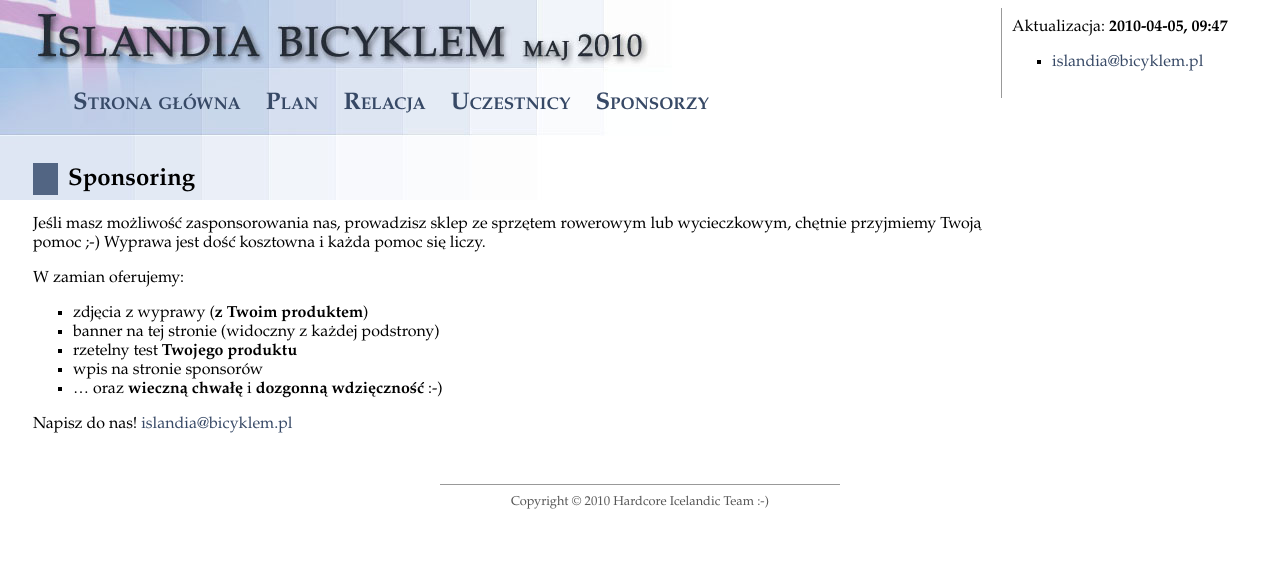
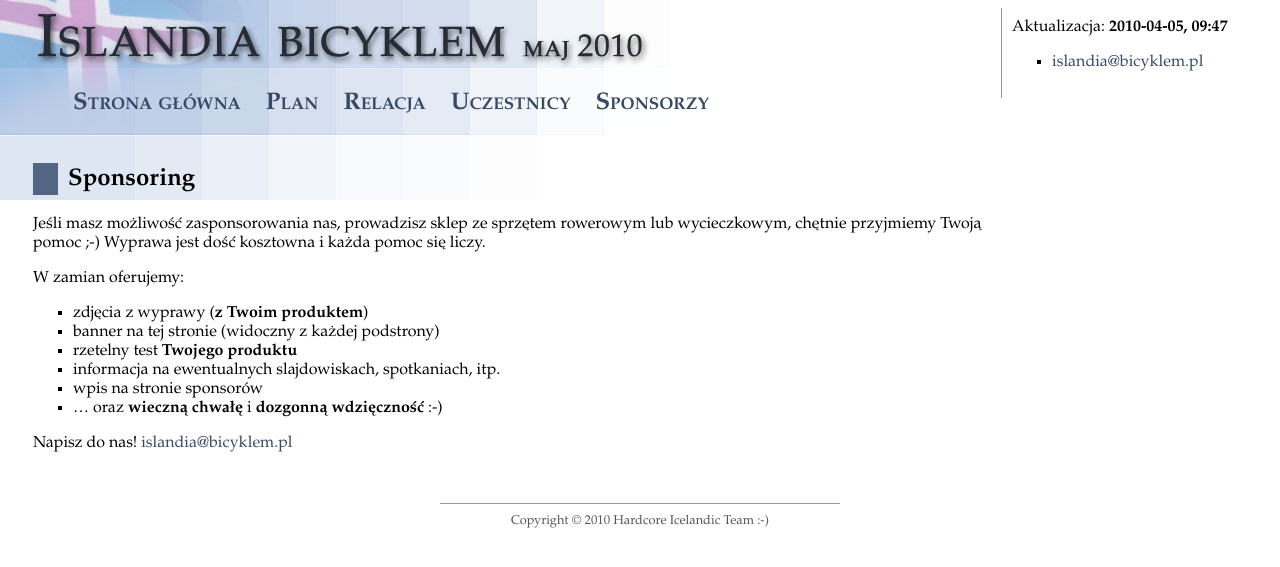
Before and after one commit to michalbugno/bicyklem.pl, a Jekyll site: the page built from sponsorship.markdown, in a window 1280 px wide. Shown: the top 567 px of the page. Built offline with Jekyll 4.4.1, drawn with Linux system fonts in a browser that asks for light colours.

Commit message:
Sponsorship added

```diff
--- a/sponsorship.markdown
+++ b/sponsorship.markdown
@@ -12,6 +12,7 @@ W zamian oferujemy:
  * zdjęcia z wyprawy (**z Twoim produktem**)
  * banner na tej stronie (widoczny z każdej podstrony)
  * rzetelny test **Twojego produktu**
+ * informacja na ewentualnych slajdowiskach, spotkaniach, itp.
  * wpis na stronie sponsorów
  * ... oraz **wieczną chwałę** i **dozgonną wdzięczność** :-)
 
```
